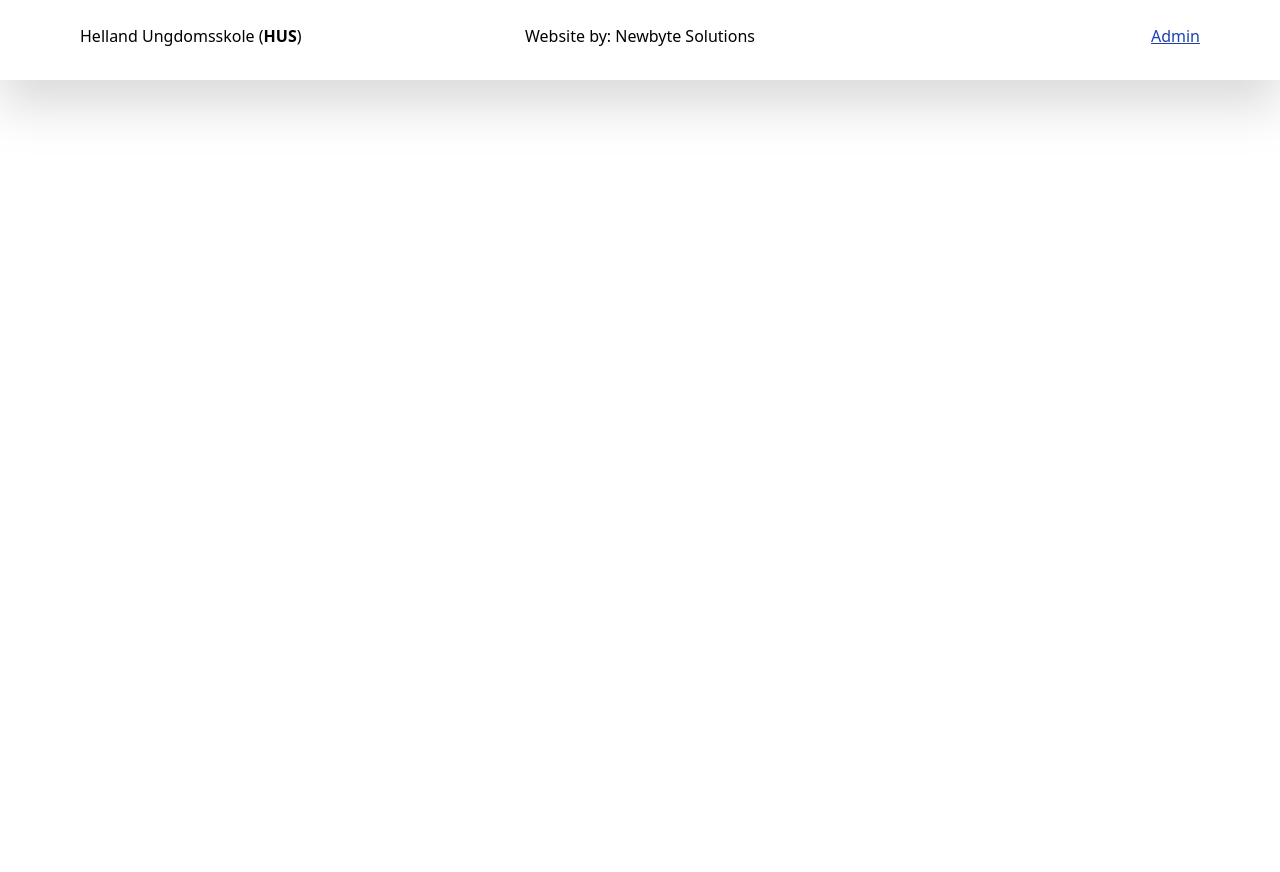
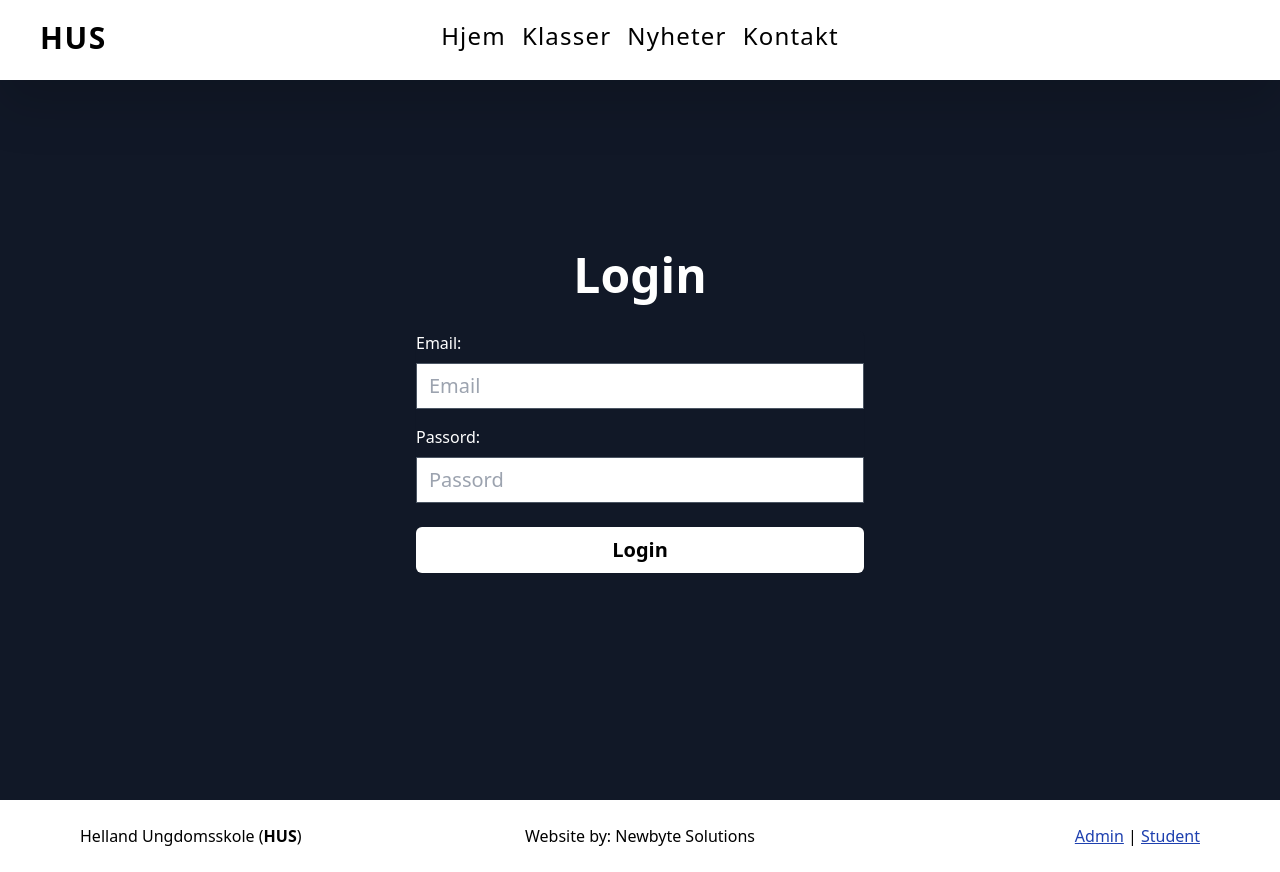
Before and after one commit to newbyte-solutions/ABF-Home, a Nuxt app in the folder client/: page /student in a window 1280 px wide. Before the commit the page ends 800 px from the top, so only its background shows below. Built offline with nearby package versions, Linux system fonts and the light colour scheme.

Commit message:
Feat: support for student login

```diff
--- a/client/components/Footer.vue
+++ b/client/components/Footer.vue
@@ -10,8 +10,12 @@
         <p>Website by: Newbyte Solutions</p>
       </div>
       <div class="flex-1 text-center md:text-right">
-        <router-link to="/admin" class="text-blue-800 underline"
+        <router-link to="/admin" class="text-blue-800 hover:text-gray-900 underline"
           >Admin</router-link
+        >
+        |
+        <router-link to="/student" class="text-blue-800 hover:text-gray-900 underline"
+        >Student</router-link
         >
       </div>
     </div>
--- a/client/pages/admin/index.vue
+++ b/client/pages/admin/index.vue
@@ -59,7 +59,7 @@ export default {
   methods: {
     async handleLogin() {
       try {
-        const response = await axios.post('http://localhost:5000/auth/login', {
+        const response = await axios.post('http://localhost:5000/auth/login_admin', {
           email: this.email,
           password: this.password,
         });
--- /dev/null
+++ b/client/pages/student/dashboard.vue
@@ -0,0 +1,3 @@
+<template>
+    <h1>Student Dashboard</h1>
+</template>
--- /dev/null
+++ b/client/pages/student/index.vue
@@ -0,0 +1,75 @@
+<template>
+    <div
+      class="min-h-screen flex items-center justify-center bg-gray-900 py-12 px-4 sm:px-6 lg:px-8"
+    >
+      <div class="max-w-md w-full space-y-8">
+        <div>
+          <h1 class="mt-6 text-center text-3xl md:text-5xl font-extrabold text-white">
+            Login
+          </h1>
+        </div>
+        <form @submit.prevent="handleLogin" class="mt-8 space-y-6">
+          <div class="rounded-md shadow-sm">
+            <div>
+              <label for="email" class="text-white">Email:</label>
+              <input
+                type="text"
+                id="email"
+                v-model="email"
+                required
+                class="appearance-none relative block w-full px-3 mt-2 mb-4 py-2 border border-gray-600 placeholder-gray-400 text-gray-900 bg-white focus:outline-none focus:ring-gray-500 focus:border-gray-500 focus:z-10 sm:text-sm md:text-xl"
+                placeholder="Email"
+              />
+            </div>
+            <div>
+              <label for="password" class="text-white">Passord:</label>
+              <input
+                type="password"
+                id="password"
+                v-model="password"
+                required
+                class="appearance-none relative block w-full px-3 mt-2 py-2 border border-gray-600 placeholder-gray-400 text-gray-900 bg-white focus:outline-none focus:ring-gray-500 focus:border-gray-500 focus:z-10 sm:text-sm md:text-xl"
+                placeholder="Passord"
+              />
+            </div>
+          </div>
+          <div>
+            <button
+              type="submit"
+              class="group relative w-full flex justify-center py-2 px-4 border border-transparent text-sm md:text-xl font-semibold rounded-md text-black bg-white hover:bg-gray-300 focus:outline-none focus:ring-2 focus:ring-offset-2 focus:ring-gray-500"
+            >
+              Login
+            </button>
+          </div>
+        </form>
+      </div>
+    </div>
+  </template>
+
+  <script>
+  import axios from 'axios';
+
+  export default {
+    data() {
+      return {
+        email: "",
+        password: "",
+      };
+    },
+    methods: {
+      async handleLogin() {
+        try {
+          const response = await axios.post('http://localhost:5000/auth/login_student', {
+            email: this.email,
+            password: this.password,
+          });
+          if (response.data) {
+            this.$router.push('/student/dashboard');
+          }
+        } catch (error) {
+          console.error('Login failed:', error);
+        }
+      },
+    },
+  };
+  </script>
```
Also changed, not shown: 1 other file (tests, documents, lock files or other folders).
